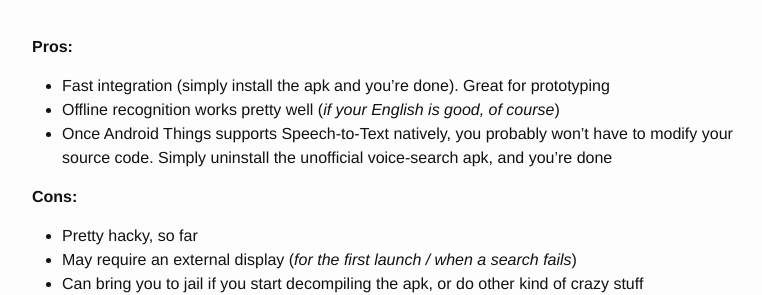
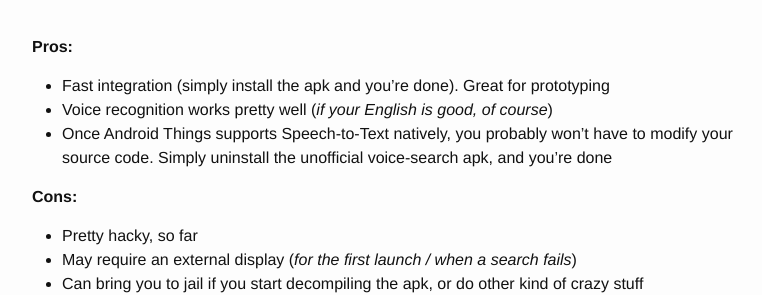
Before and after one commit to Nilhcem/nilhcem.github.io, a Jekyll site: the page built from _posts/2017-02-27-android-things-audio.md, in a window 1280 px wide and 900 px high, scrolled down 5322 px, cut to the strip 159-454 px from the top of the window. Shown: the whole strip, without its empty margins (238-1000 px from the left). Built offline with Jekyll 4.4.1, drawn with Linux system fonts in a browser that asks for light colours; comment, search, counter and statistics services are not loaded.

Commit message:
Fix invalid sentence in audio article

```diff
--- a/_posts/2017-02-27-android-things-audio.md
+++ b/_posts/2017-02-27-android-things-audio.md
@@ -147,7 +147,7 @@ Below, a video of the voice search speech recognizer, in action, repeating every
 **Pros:**
 
 * Fast integration (simply install the apk and you're done). Great for prototyping
-* Offline recognition works pretty well (*if your English is good, of course*)
+* Voice recognition works pretty well (*if your English is good, of course*)
 * Once Android Things supports Speech-to-Text natively, you probably won't have to modify your source code. Simply uninstall the unofficial voice-search apk, and you're done
 
 **Cons:**
```
